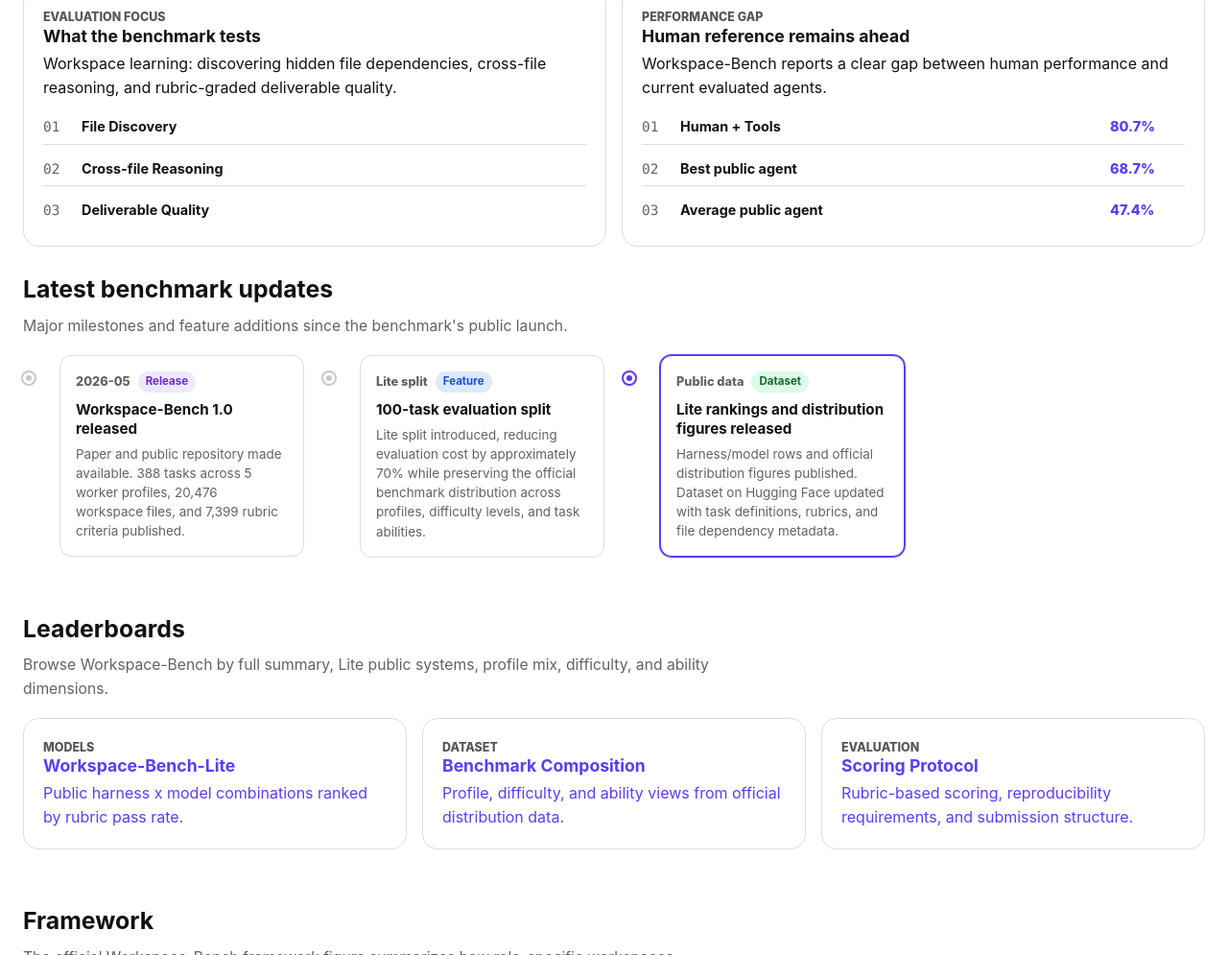
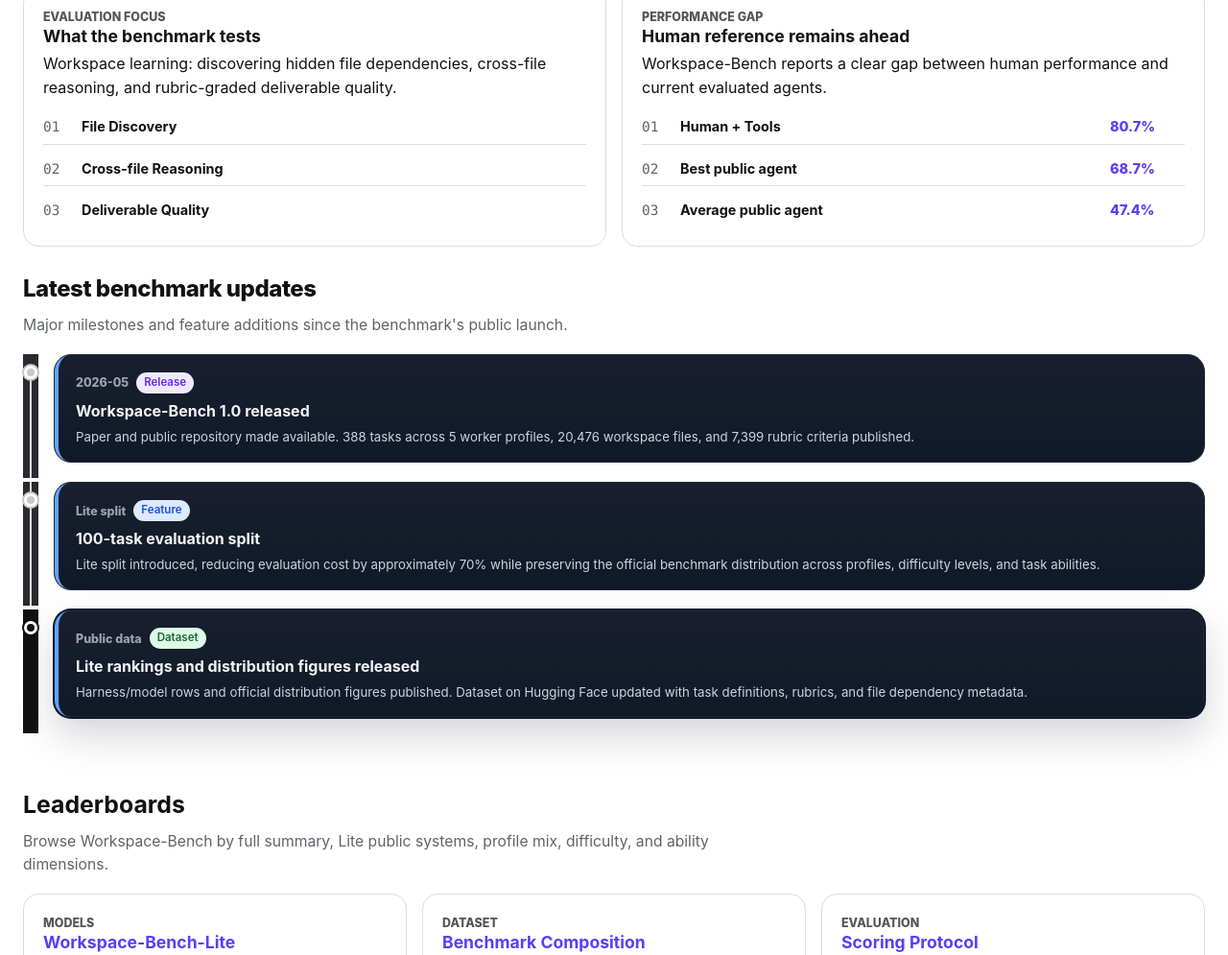
Before and after one commit to workspace-bench/workspace-bench.github.io, a plain HTML site: page index.html in a window 1280 px wide. Shown: the part 851-1846 px from the top of the page at 96% size. Drawn offline with nearby package versions, Linux system fonts and the light colour scheme.

```diff
--- a/index.html
+++ b/index.html
@@ -108,48 +108,48 @@
         <div class="container">
           <div class="section-head">
             <div>
-              <h2>Latest benchmark updates</h2>
+              <h2 class="section-title-bold">Latest benchmark updates</h2>
               <p class="section-subtitle">Major milestones and feature additions since the benchmark's public launch.</p>
             </div>
           </div>
           <div class="changelog-cards" id="releaseTimeline">
+            <div class="changelog-row">
+              <div class="changelog-dot"></div>
               <div class="changelog-card">
-              <div class="changelog-card-dot"></div>
                 <div class="changelog-card-inner">
-                <div class="changelog-card-meta">
+                  <div class="changelog-meta">
                     <span class="changelog-date">2026-05</span>
-                  <div class="changelog-tags">
                     <span class="changelog-tag" style="background:#ede9fe;color:#6d28d9">Release</span>
                   </div>
-                </div>
-                <h3 class="changelog-card-title">Workspace-Bench 1.0 released</h3>
-                <p class="changelog-card-desc">Paper and public repository made available. 388 tasks across 5 worker profiles, 20,476 workspace files, and 7,399 rubric criteria published.</p>
+                  <h3 class="changelog-title">Workspace-Bench 1.0 released</h3>
+                  <p class="changelog-desc">Paper and public repository made available. 388 tasks across 5 worker profiles, 20,476 workspace files, and 7,399 rubric criteria published.</p>
                 </div>
               </div>
+            </div>
+            <div class="changelog-row">
+              <div class="changelog-dot"></div>
               <div class="changelog-card">
-              <div class="changelog-card-dot"></div>
                 <div class="changelog-card-inner">
-                <div class="changelog-card-meta">
+                  <div class="changelog-meta">
                     <span class="changelog-date">Lite split</span>
-                  <div class="changelog-tags">
                     <span class="changelog-tag" style="background:#dbeafe;color:#1d4ed8">Feature</span>
                   </div>
-                </div>
-                <h3 class="changelog-card-title">100-task evaluation split</h3>
-                <p class="changelog-card-desc">Lite split introduced, reducing evaluation cost by approximately 70% while preserving the official benchmark distribution across profiles, difficulty levels, and task abilities.</p>
+                  <h3 class="changelog-title">100-task evaluation split</h3>
+                  <p class="changelog-desc">Lite split introduced, reducing evaluation cost by approximately 70% while preserving the official benchmark distribution across profiles, difficulty levels, and task abilities.</p>
                 </div>
               </div>
-            <div class="changelog-card changelog-card-latest">
-              <div class="changelog-card-dot"></div>
+            </div>
+            <div class="changelog-row">
+              <div class="changelog-dot changelog-dot-active"></div>
+              <div class="changelog-card changelog-card-active">
                 <div class="changelog-card-inner">
-                <div class="changelog-card-meta">
+                  <div class="changelog-meta">
                     <span class="changelog-date">Public data</span>
-                  <div class="changelog-tags">
                     <span class="changelog-tag" style="background:#dcfce7;color:#166534">Dataset</span>
                   </div>
+                  <h3 class="changelog-title">Lite rankings and distribution figures released</h3>
+                  <p class="changelog-desc">Harness/model rows and official distribution figures published. Dataset on Hugging Face updated with task definitions, rubrics, and file dependency metadata.</p>
                 </div>
-                <h3 class="changelog-card-title">Lite rankings and distribution figures released</h3>
-                <p class="changelog-card-desc">Harness/model rows and official distribution figures published. Dataset on Hugging Face updated with task definitions, rubrics, and file dependency metadata.</p>
               </div>
             </div>
           </div>
--- a/styles/workspace.css
+++ b/styles/workspace.css
@@ -669,66 +669,92 @@
 
 /* ─── Changelog cards ───────────────────────────────────────────────── */
 .changelog-cards {
-  display: grid;
-  grid-template-columns: repeat(auto-fill, minmax(280px, 1fr));
-  gap: 20px;
+  display: flex;
+  flex-direction: column;
+  gap: 4px;
+}
+
+.changelog-row {
+  display: grid;
+  grid-template-columns: 16px 1fr;
+  gap: 0 16px;
+}
+
+.changelog-dot {
   position: relative;
-}
-
-.changelog-card {
-  display: grid;
-  grid-template-columns: 24px 1fr;
-  gap: 0 14px;
-  align-items: start;
-}
-
-.changelog-card-dot {
-  width: 12px;
-  height: 12px;
+  display: flex;
+  flex-direction: column;
+  align-items: center;
+  flex-shrink: 0;
+}
+
+.changelog-dot::before {
+  content: "";
+  position: absolute;
+  top: 0;
+  bottom: 0;
+  left: 50%;
+  transform: translateX(-50%);
+  width: 2px;
+  background: var(--border);
+}
+
+.changelog-row:first-child .changelog-dot::before {
+  top: 12px;
+}
+
+.changelog-row:last-child .changelog-dot::before {
+  bottom: calc(100% - 12px);
+}
+
+.changelog-row:not(:first-child):not(:last-child) .changelog-dot::before {
+  top: 0;
+}
+
+.changelog-dot::after {
+  content: "";
+  position: relative;
+  top: 12px;
+  width: 8px;
+  height: 8px;
   border-radius: 999px;
   background: var(--border-strong);
   border: 3px solid var(--bg);
   box-shadow: 0 0 0 2px var(--border-strong);
-  margin-top: 18px;
   flex-shrink: 0;
-  position: relative;
   z-index: 1;
 }
 
-.changelog-card-latest .changelog-card-dot {
-  background: var(--primary);
-  box-shadow: 0 0 0 2px var(--primary);
-}
-
-.changelog-card-inner {
-  border: 1px solid var(--border);
-  border-radius: 12px;
-  padding: 16px;
-  background: var(--surface);
-}
-
-.changelog-card-latest .changelog-card-inner {
-  border-color: var(--primary);
-  box-shadow: 0 0 0 1px var(--primary);
-}
-
-.changelog-card-meta {
+.changelog-dot-active::after {
+  background: #111111;
+  box-shadow: 0 0 0 2px #111111;
+}
+
+.changelog-card {
+  border: 1px solid #1f2937;
+  border-radius: 18px;
+  padding: 0;
+  background: #111827;
+  margin-bottom: 16px;
+  overflow: hidden;
+}
+
+.changelog-card-active {
+  border-color: #0f172a;
+  box-shadow: 0 0 0 1px #0f172a, 0 18px 40px rgba(15, 23, 42, 0.18);
+}
+
+.changelog-meta {
   display: flex;
   align-items: center;
   gap: 8px;
   margin-bottom: 8px;
-  flex-wrap: wrap;
 }
 
 .changelog-date {
   color: var(--muted);
-  font-size: 0.8rem;
+  font-size: 0.78rem;
   font-weight: 760;
-}
-
-.changelog-tags {
-  display: flex;
-  gap: 6px;
 }
 
 .changelog-tag {
@@ -740,21 +766,68 @@
   font-weight: 700;
 }
 
-.changelog-card-title {
-  font-size: 0.95rem;
-  margin-bottom: 6px;
-  line-height: 1.3;
-}
-
-.changelog-card-desc {
-  font-size: 0.84rem;
-  color: var(--muted);
-  line-height: 1.5;
+.changelog-title {
+  font-size: 0.9rem;
+  margin-bottom: 5px;
+  line-height: 1.35;
+}
+
+.changelog-desc {
+  font-size: 0.83rem;
+  color: var(--muted);
+  line-height: 1.55;
   margin: 0;
 }
 
-@media (max-width: 620px) {
-  .changelog-cards { grid-template-columns: 1fr; }
+.changelog-card:nth-child(1) .changelog-card-inner { border-left: 4px solid #a78bfa; }
+.changelog-card:nth-child(2) .changelog-card-inner { border-left: 4px solid #60a5fa; }
+.changelog-card:nth-child(3) .changelog-card-inner { border-left: 4px solid #34d399; }
+
+.changelog-card-inner {
+  border-radius: 16px;
+  padding: 18px 18px 16px;
+  background: linear-gradient(180deg, rgba(255,255,255,0.03), rgba(255,255,255,0));
+}
+
+.changelog-card-active .changelog-card-inner {
+  box-shadow: inset 0 0 0 1px rgba(255,255,255,0.06);
+}
+
+.changelog-dot {
+  background: #2a2a30;
+}
+
+.changelog-dot-active {
+  background: #111111;
+}
+
+.changelog-dot-active::before {
+  background: #111111;
+}
+
+.changelog-date {
+  color: #9ca3af;
+}
+
+.changelog-title {
+  color: #f3f4f6;
+  font-size: 1rem;
+}
+
+.changelog-desc {
+  color: #cbd5e1;
+}
+
+.section-title-bold {
+  color: #111111;
+  font-weight: 800;
+  font-size: 1.5rem;
+  letter-spacing: -0.02em;
+}
+
+.changelog-meta .changelog-tag {
+  font-weight: 600;
+  font-size: 0.72rem;
 }
 
 /* ─── Vertical timeline ─────────────────────────────────────────────── */
@@ -1042,6 +1115,10 @@
 }
 
 .wide-chart canvas { height: 360px !important; }
+
+/* Lite ranking chart - extra tall to fit icons and tilted labels below bars */
+.lite-ranking-chart-card { min-height: 1760px; height: 1760px; }
+.lite-ranking-chart-card canvas { height: 100% !important; }
 
 .figure-panel {
   padding: 18px;
```
Also changed, not shown: leaderboard.html (+2 -2 lines), workspace-leaderboard.js (+111 -54 lines). Lines whose indentation alone changed are shown as unchanged.
